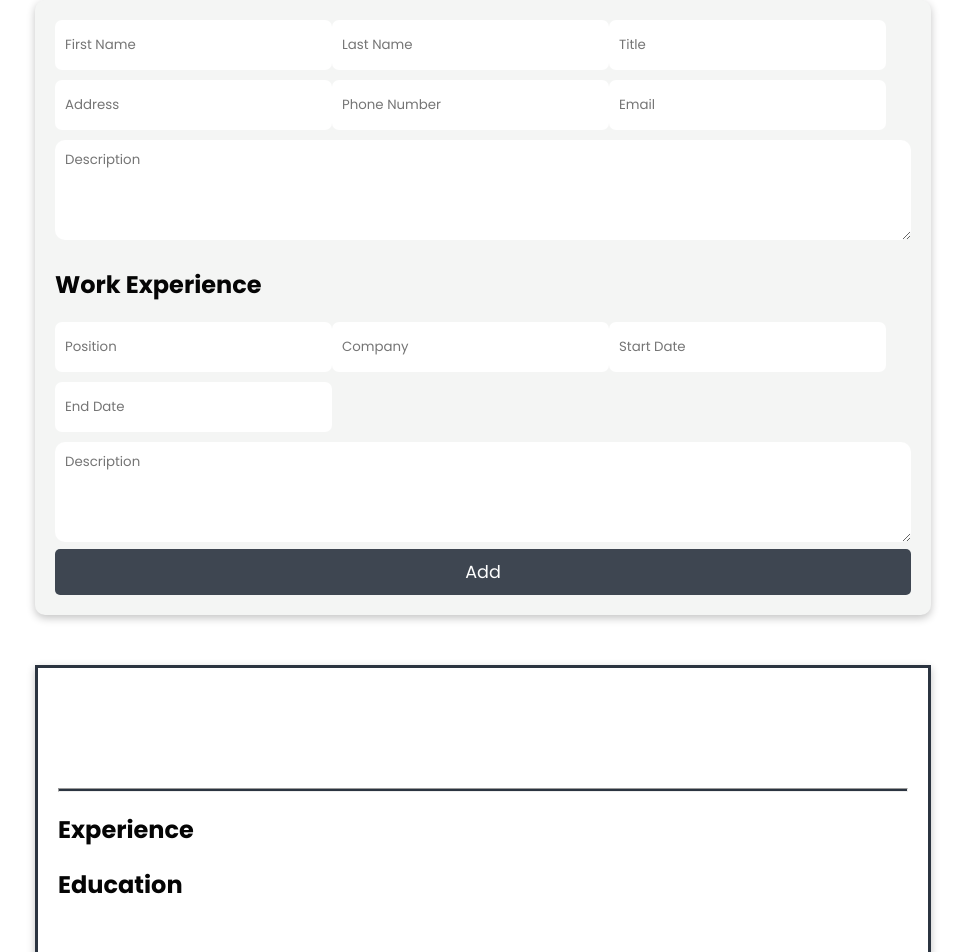
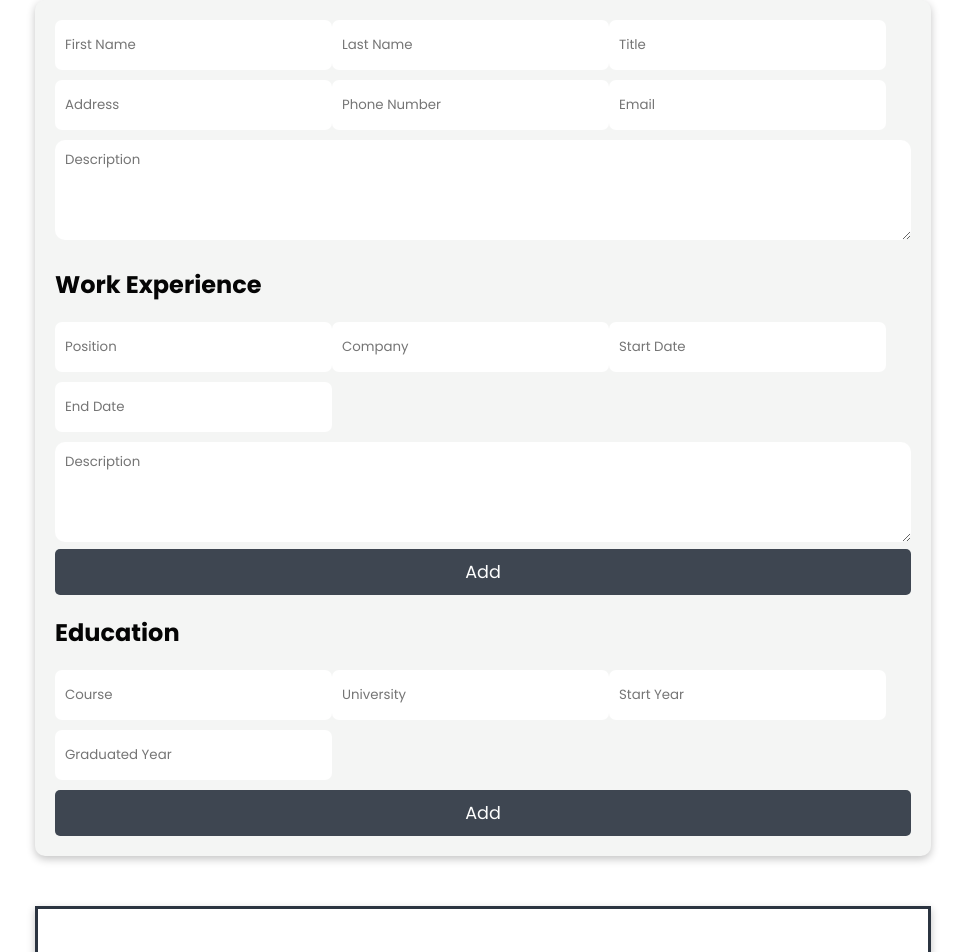
Before and after one commit to Firkax69/cv-app-odin, a React (Vite) app: page / in a window 1280 px wide. Shown: the top 952 px of the page, without its empty margins (157-1122 px from the left). Built offline with nearby package versions, Linux system fonts and the light colour scheme.

Commit message:
feat: add education and preview need to finish buttons and styling

```diff
--- a/src/Components/CVForm/education.jsx
+++ b/src/Components/CVForm/education.jsx
@@ -1,15 +1,44 @@
-// import "./style.css";
-// export default function Education({addEducation}) {
-//     return(
-//         <section id="Education">
-//             <h2>Education</h2>
-//             <form onSubmit={addEducation}>
-//                 <input type="text" placeholder="Course"></input>
-//                 <input type="text" placeholder="University"></input>
-//                 <input type="text" placeholder="Start"></input>
-//                 <input type="text" placeholder="Graduated Year"></input>
-//                 <button type="submit" className="btn">Add</button>
-//             </form>
-//         </section>
-//     )
-// }
+export default function Education({
+    addEducation,
+    education,
+    deleteEducation,
+    saveEducation,
+}) {
+    return (
+        <section id="Education">
+            <h2 style={{margin: "20px 0"}}>Education</h2>
+
+            {education.map((edu) => {
+                return (
+                    <li key={edu.id}>
+                        <form onSubmit={(e) => saveEducation(e, edu.id)}>
+                            <input type="text" placeholder="Course" defaultValue={edu.course}></input>
+                            <input type="text" placeholder="University" defaultValue={edu.university}></input>
+                            <input type="text" placeholder="Start Year" defaultValue={edu.start}></input>
+                            <input type="text" placeholder="Graduated Year" defaultValue={edu.end}></input>
+                            <div className="btn-container">
+                                <button type="submit" className="btn btn-save">
+                                    Save
+                                </button>
+                                <button type="submit" className="btn btn-delete" onClick={() => deleteEducation(edu.id)}>
+                                    Delete
+                                </button>
+                            </div>
+                        </form>
+                    </li>
+                )
+            })}
+
+            <form onSubmit={addEducation}>
+                <input type="text" placeholder="Course"></input>
+                <input type="text" placeholder="University"></input>
+                <input type="text" placeholder="Start Year"></input>
+                <input type="text" placeholder="Graduated Year"></input>
+
+                <button type="submit" className="btn add-btn">
+                    Add
+                </button>
+            </form>
+        </section>
+    );
+}
--- a/src/Components/CVPreview/PreviewEducation.jsx
+++ b/src/Components/CVPreview/PreviewEducation.jsx
@@ -1,10 +1,20 @@
-import "./style.css";
-export default function PreviewEducation(){
-    <section id="education-preview">
-        <h2>Education</h2>
-        <p type="text" placeholder="Course"></p>
-        <p type="text" placeholder="University"></p>
-        <p type="text" placeholder="Start Year"></p>
-        <p type="text" placeholder="Graduated Year"></p>
-    </section>
+export default function PreviewEducation({
+    id,
+    course,
+    university,
+    end,
+    start,
+}) {
+    return (
+        <li id={id}>
+            <div id="edu-info">
+                <p>
+                    <strong>{course}</strong>
+                </p>
+                <p>
+                    <strong>{university}</strong> | {start} - {end}
+                </p>
+            </div>
+        </li>
+    );
 }
--- a/src/Components/CVPreview/preview.jsx
+++ b/src/Components/CVPreview/preview.jsx
@@ -1,4 +1,4 @@
-// import PreviewEducation from "./PreviewEducation";
+import PreviewEducation from "./PreviewEducation";
 import PreviewExperience from "./PreviewExperience";
 import PreviewPersonal from "./PreviewPersonal";
 import "./preview.css";
@@ -14,7 +14,7 @@ export default function Preview({
     experience,
     deleteExperience,
     editExperience,
-    //   education,
+    education,
 }){
     return (
         <section className="cv-preview">
@@ -46,7 +46,18 @@ export default function Preview({
             })}
 
             <h2 style={{marginTop: "20px"}}>Education</h2>
-            {/* TBC */}
+            {education.map((edu) => {
+                return (
+                    <PreviewEducation
+                        key={edu.id}
+                        id={edu.id}
+                        course={edu.course}
+                        university={edu.university}
+                        end={edu.end}
+                        start={edu.start}
+                    />
+                )
+            })}
         </section>
     )
 }
--- a/src/Content.jsx
+++ b/src/Content.jsx
@@ -2,6 +2,7 @@ import { useState, useRef } from "react"; // what is useRef?
 import PersonalInfo from "./Components/CVForm/PersonalInfo";
 import Preview from "./Components/CVPreview/preview";
 import Experience from "./Components/CVForm/experience";
+import Education from "./Components/CVForm/education";
 import {v4 as uuidv4} from "uuid";
 
 export default function Content() {
@@ -14,6 +15,7 @@ export default function Content() {
     const [email, setEmail] = useState(null);
     const [phoneNumber, setPhoneNumber] = useState(null);
     const [experience, setExperience] = useState([]);
+    const [education, setEducation] = useState([]);
 
     function onFirstName(event) {
         setFirstName(event.target.value);
@@ -90,6 +92,30 @@ export default function Content() {
         );
     }
 
+    function addEducation(e) {
+        e.preventDefault();
+        console.log("Clicked on Add education");
+        const id = uuidv4();
+        const course = e.target[0].value;
+        const university = e.target[1].value;
+        const start = e.target[2].value;
+        const end = e.target[3].value;
+        let newEducation = {id, course, university, start, end};
+        setEducation([...education, newEducation]);
+        clear(e);
+    }
+
+    function saveEducation(e,id) {
+
+    }
+
+    function deleteEducation(id) {
+        setEducation((currentEducation) => {
+            return currentEducation.filter((edu) => edu.id !== id);
+        })
+    }
+
+
 
     return (
         <>
@@ -112,6 +138,13 @@ export default function Content() {
                         saveExperience={saveExperience}
                     />
 
+                    <Education
+                        addEducation={addEducation}
+                        education={education}
+                        saveEducation={saveEducation}
+                        deleteEducation={deleteEducation}
+                    />
+
                 </section>
 
                 <div className="preview">
@@ -125,6 +158,7 @@ export default function Content() {
                         address={address}
                         email={email}
                         experience={experience}
+                        education={education}
                     />
                 </div>
             </div>
```
